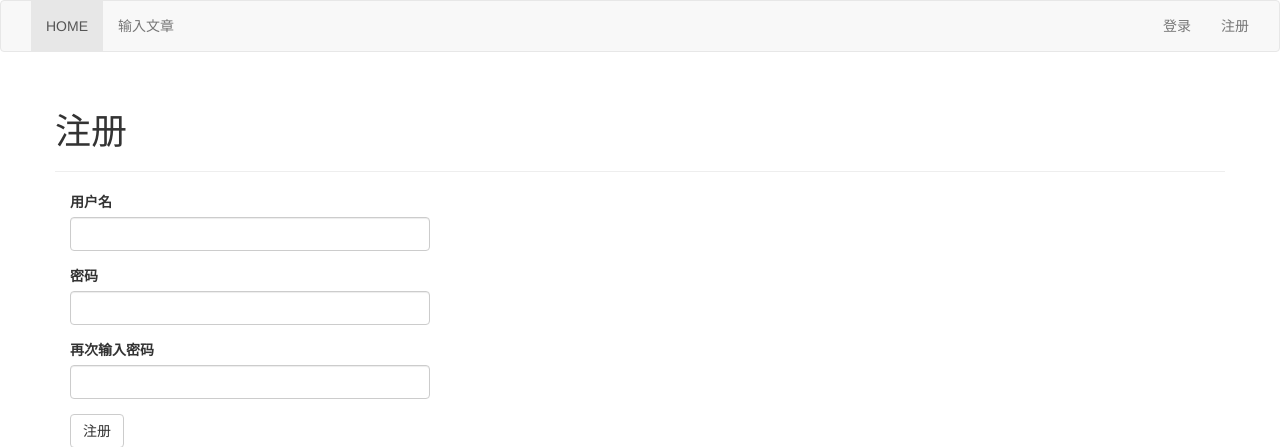
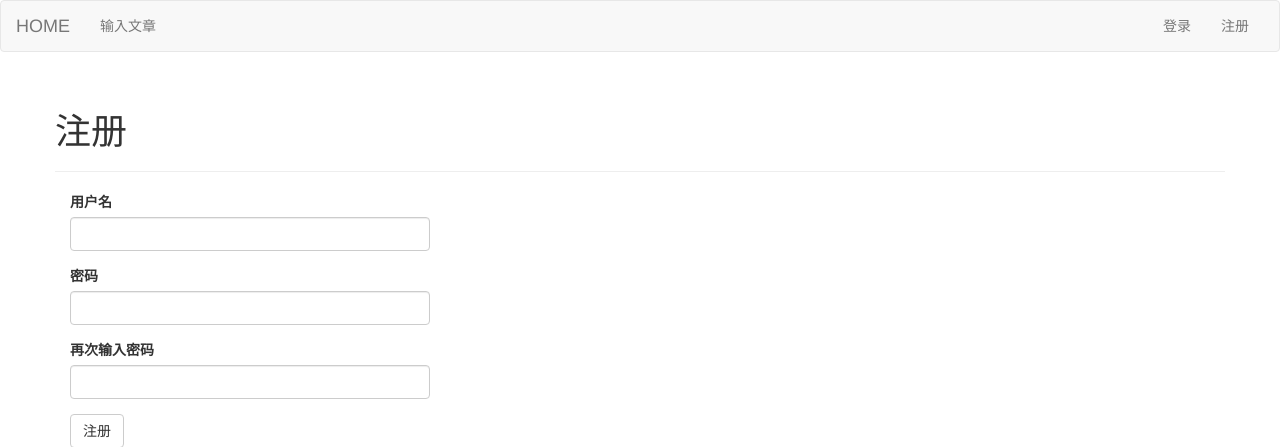
Before and after one commit to vanshin/reading, a Flask app: page /regi in a window 1280 px wide. Shown: the top 447 px of the page. Run offline with Flask 2, Linux system fonts and the light colour scheme; data that the repository does not hold is empty; some libraries are stand-ins or nearby versions.

Commit message:
前端错误修改

```diff
--- a/app/templates/base.html
+++ b/app/templates/base.html
@@ -21,12 +21,14 @@
                         <button type="button" class="navbar-toggle collapse" data-toggle="collapse" data-target="#bs-example-navbar-collapse-1">
                             <span class="sr-only"></span>
                             <span class="icon-bar"></span>
+                            <span class="icon-bar"></span>
+                            <span class="icon-bar"></span>
                         </button>
-                        <a class="navbar-brand" href="#"></a>
+                        <a class="navbar-brand" href="/">HOME</a>
         </div>
-        <div class="collapse navbar-collapse">
+        <div class="collapse navbar-collapse" id="#bs-example-navbar-collapse-1">
             <ul class="nav navbar-nav">
-                <li class="active"><a href="/">HOME</a></li>
+
                 <li><a href="{{ url_for('main.input') }}">输入文章</a></li>
                 <!--<li class="dropdown">
                     <a href="#" class="dropdown-toggle" data-toggle="dropdown">Dropdown <span class="caret"></span></a>
```
